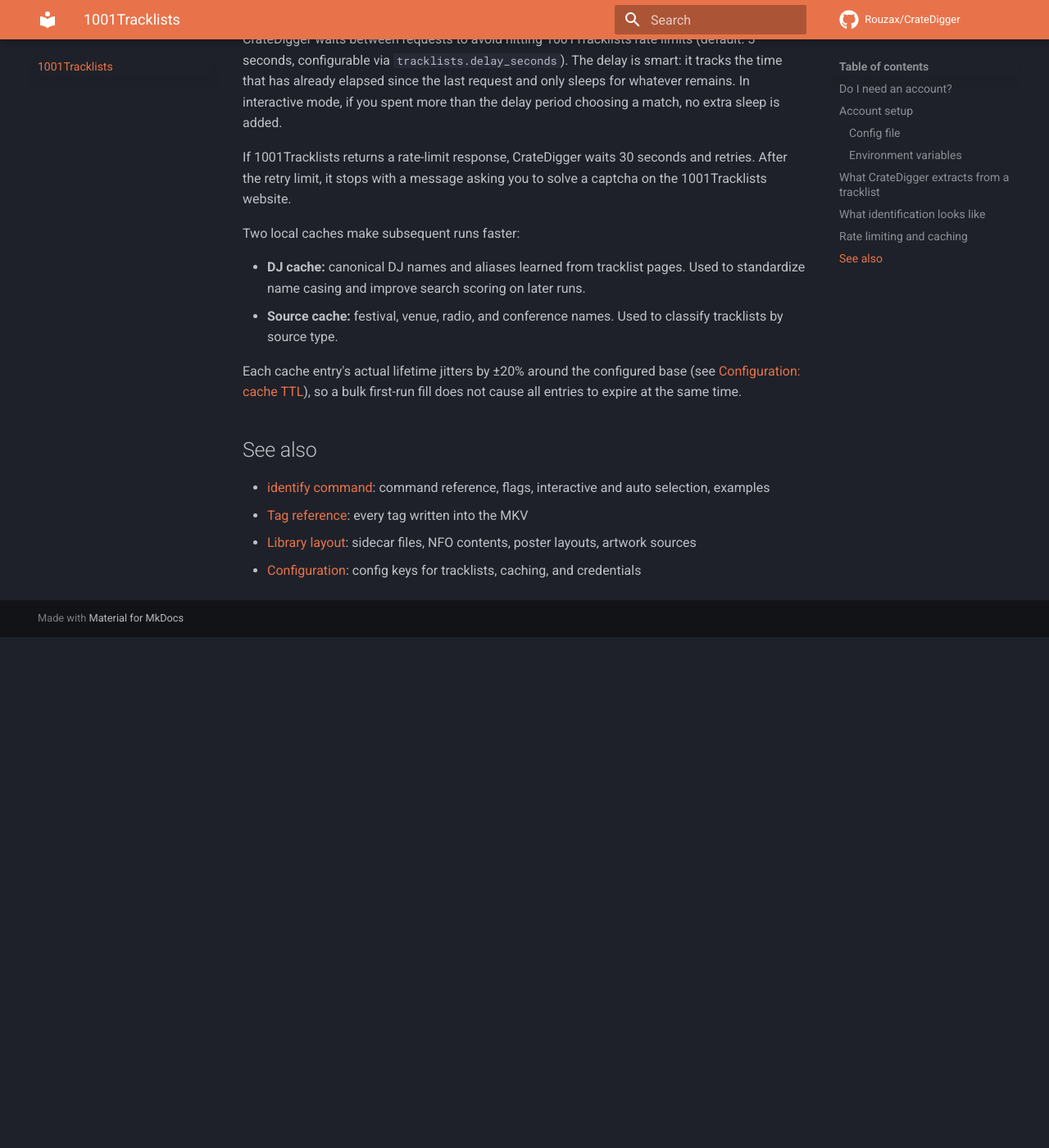
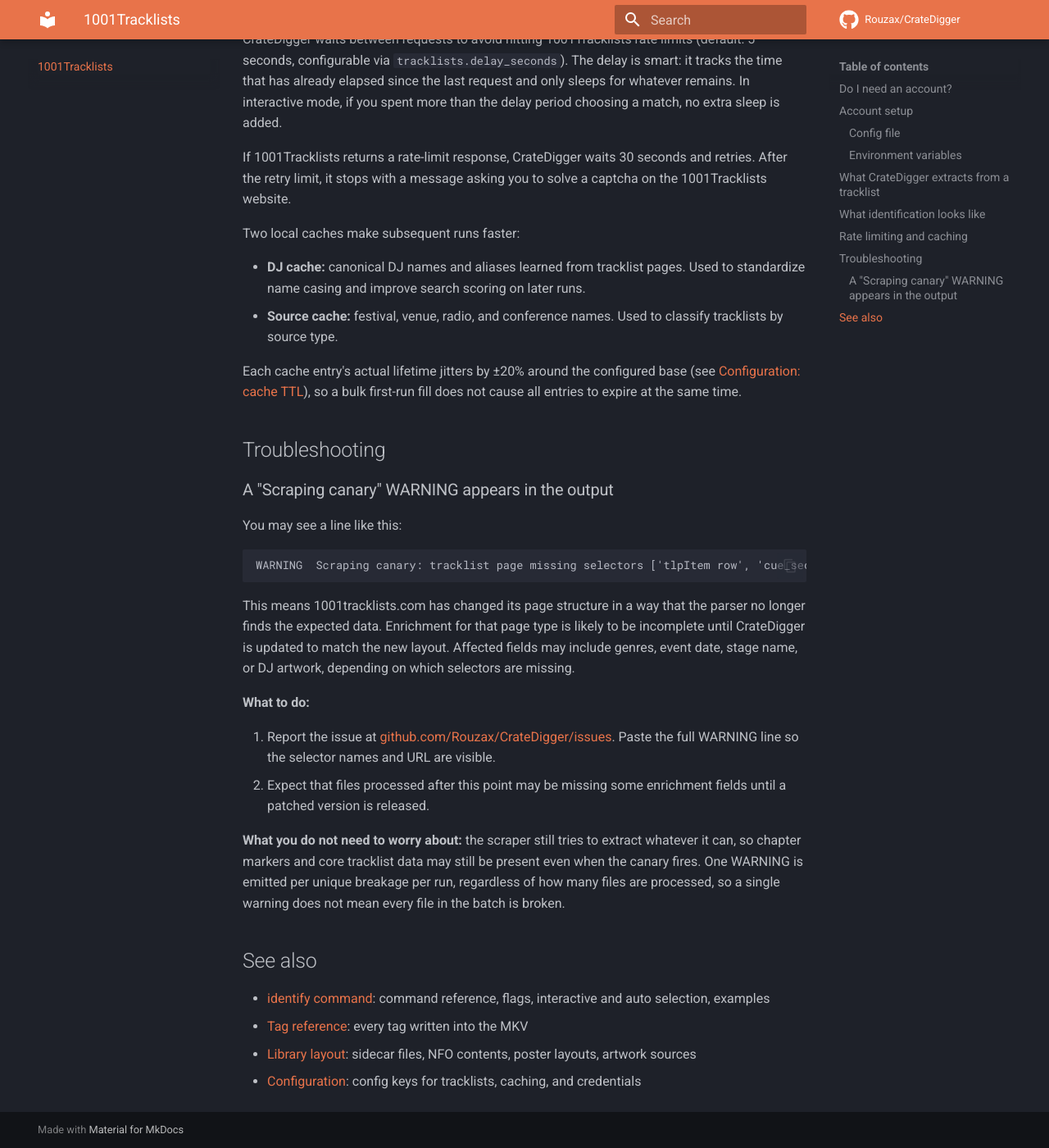
Before and after one commit to Rouzax/CrateDigger, an MkDocs documentation site: the page built from docs/tracklists.md, in a window 1280 px wide and 1400 px high, scrolled down 2863 px. Shown: the whole window at 82% size. Built offline with MkDocs 1.6.1 and Material for MkDocs 9.7.7, drawn with Linux system fonts in a browser that asks for light colours; comment, search, counter and statistics services are not loaded; before the commit the page ends 3640 px from its top, so only the background shows below that.

Commit message:
chore(release): 0.13.4 with scraping canary and BS4 migration
Bumps version to 0.13.4, adds the CHANGELOG entry covering the
scraping canary feature, the full regex-to-BeautifulSoup migration of
the 1001Tracklists parsers, the shared-soup optimization for tracklist
pages, and the removal of the DEBUG 'site format may have changed'
heuristic. Adds a user-facing Troubleshooting entry in
docs/tracklists.md explaining what a Scraping canary WARNING means,
how to report it, and what enrichment users should expect while the
site is broken.

````diff
--- a/docs/tracklists.md
+++ b/docs/tracklists.md
@@ -89,6 +89,25 @@
 
 Each cache entry's actual lifetime jitters by ±20% around the configured base (see [Configuration: cache TTL](configuration.md#cache-ttl)), so a bulk first-run fill does not cause all entries to expire at the same time.
 
+## Troubleshooting
+
+### A "Scraping canary" WARNING appears in the output
+
+You may see a line like this:
+
+```
+WARNING  Scraping canary: tracklist page missing selectors ['tlpItem row', 'cue_seconds input'] at https://www.1001tracklists.com/tracklist/abc123/some-set/
+```
+
+This means 1001tracklists.com has changed its page structure in a way that the parser no longer finds the expected data. Enrichment for that page type is likely to be incomplete until CrateDigger is updated to match the new layout. Affected fields may include genres, event date, stage name, or DJ artwork, depending on which selectors are missing.
+
+**What to do:**
+
+1. Report the issue at [github.com/Rouzax/CrateDigger/issues](https://github.com/Rouzax/CrateDigger/issues). Paste the full WARNING line so the selector names and URL are visible.
+2. Expect that files processed after this point may be missing some enrichment fields until a patched version is released.
+
+**What you do not need to worry about:** the scraper still tries to extract whatever it can, so chapter markers and core tracklist data may still be present even when the canary fires. One WARNING is emitted per unique breakage per run, regardless of how many files are processed, so a single warning does not mean every file in the batch is broken.
+
 ## See also
 
 - [identify command](commands/identify.md): command reference, flags, interactive and auto selection, examples
--- a/pyproject.toml
+++ b/pyproject.toml
@@ -1,6 +1,6 @@
 [project]
 name = "cratedigger"
-version = "0.13.3"
+version = "0.13.4"
 description = "Festival set & concert library manager"
 requires-python = ">=3.11"
 dependencies = [
````
Also changed, not shown: CHANGELOG.md (+15 -0 lines).
